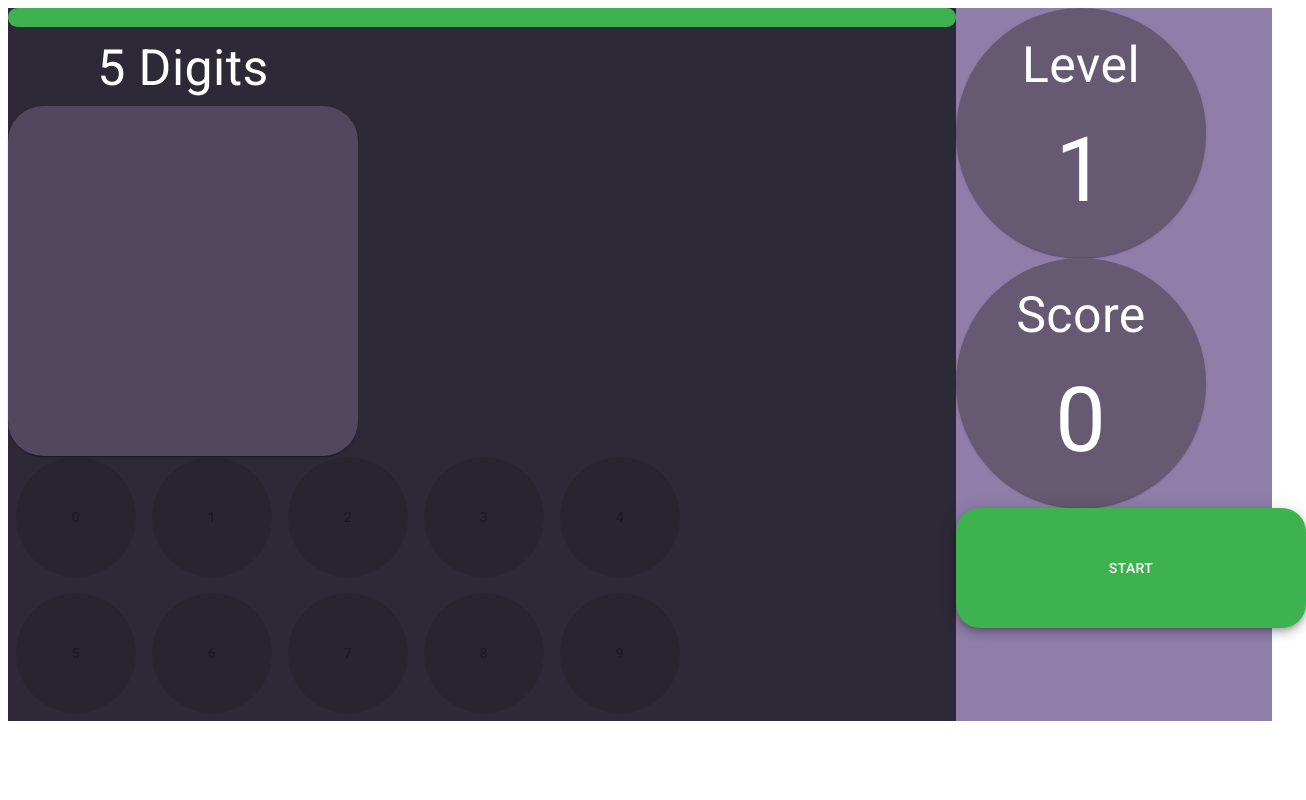
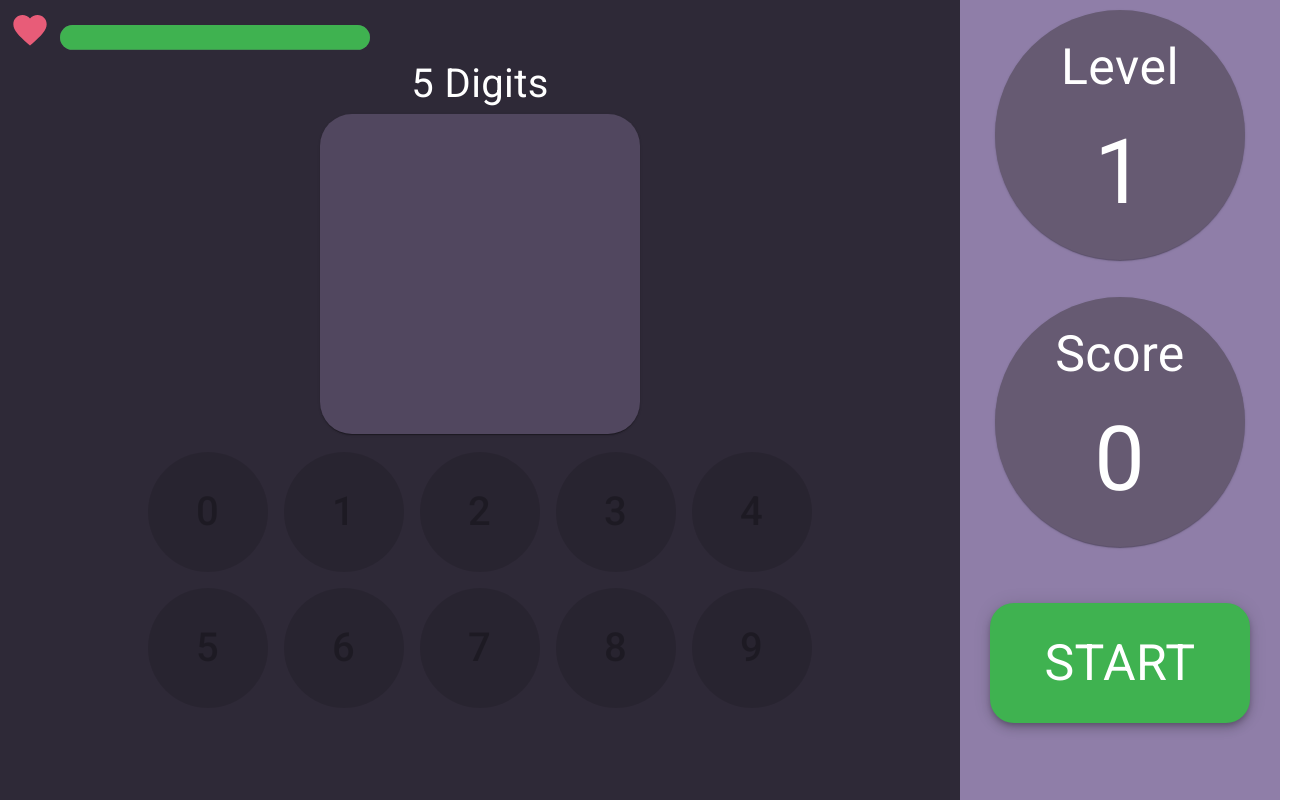
Before and after one commit to ViacheslavBobrov/DigitSpanTest, a React (Create React App) app: page / in a window 1280 px wide. Shown: the whole page, 1306 px wide, since content can reach past the window. Built offline with nearby package versions, Linux system fonts and the light colour scheme.

Commit message:
Design finished

```diff
--- a/package.json
+++ b/package.json
@@ -4,6 +4,7 @@
   "private": true,
   "dependencies": {
     "@material-ui/core": "^4.6.1",
+    "@material-ui/icons": "^4.5.1",
     "@types/jest": "24.0.23",
     "@types/node": "12.12.11",
     "@types/react": "16.9.11",
@@ -13,6 +14,7 @@
     "react": "^16.12.0",
     "react-dom": "^16.12.0",
     "react-scripts": "3.2.0",
+    "react-transition-group": "^4.3.0",
     "typeface-roboto": "0.0.75",
     "typescript": "3.7.2"
   },
--- a/src/App.tsx
+++ b/src/App.tsx
@@ -2,21 +2,24 @@ import React from "react";
 import DigitGenerator from "./components/DigitGenerator";
 import DigitKeyboard from "./components/DigitKeyboard";
 import RoundStatistic from "./components/RoundStatistic";
-import Fab from '@material-ui/core/Fab';
+import Box from '@material-ui/core/Box';
 import Grid from '@material-ui/core/Grid';
-import { Line } from 'rc-progress';
+import HealthBar from './components/HealthBar';
 import 'typeface-roboto';
-
+import StartButton from "./components/StartButton";
+import { CSSTransition } from 'react-transition-group';
+import './index.css'
 
 
 
 class App extends React.Component<{}, {
-	digitsSequence: number[], score: number, level: number, health: number,
+	digitsSequence: number[], score: number, level: number, health: number, currentSymbol: any,
 	isRoundOngoing: boolean, isSequenceNotGenerated: boolean
 }> {
 
 	private currentStep: number;
 	private sequenceLength: number;
+	private isGameOver: boolean;
 
 
 
@@ -28,22 +31,27 @@ class App extends React.Component<{}, {
 			score: 0,
 			level: 1,
 			health: 3,
+			currentSymbol: "",
 			isRoundOngoing: false,
 			isSequenceNotGenerated: true
 		}
 
 		this.currentStep = 0;
 		this.sequenceLength = 5;
+		this.isGameOver = false;
 	}
 
 	setTimeInterval(callback: any, delay: number) {
 		var i = 0;
 		var intervalId = setInterval(() => {
-			callback();
-			if (++i === this.sequenceLength) {
-				this.setState({ isSequenceNotGenerated: false })
+			if (i === this.sequenceLength) {
+				this.setState({ isSequenceNotGenerated: false, currentSymbol: "" })
 				clearInterval(intervalId);
+			} else {
+				callback();
+				i++;
 			}
+
 		}, delay);
 	}
 
@@ -52,7 +60,8 @@ class App extends React.Component<{}, {
 	generateNextDigit() {
 		const nextNumber: number = Math.floor(Math.random() * 10);
 		this.setState({
-			digitsSequence: this.state.digitsSequence.concat(nextNumber)
+			digitsSequence: this.state.digitsSequence.concat(nextNumber),
+			currentSymbol: nextNumber
 		})
 
 	}
@@ -60,14 +69,21 @@ class App extends React.Component<{}, {
 	resetRound(score: number, level: number, newSequenceLength: number, health: number) {
 		this.currentStep = 0;
 		this.sequenceLength = newSequenceLength;
-		this.setState({ isRoundOngoing: false })
-		this.setState({ isSequenceNotGenerated: true })
-		this.setState({ digitsSequence: [], score: score, level: level, health: health });
+		this.setState({
+			digitsSequence: [], score: score, level: level, health: health,
+			isSequenceNotGenerated: true, isRoundOngoing: false
+		});
 
 	}
 
 	handleStartBtnClick() {
-		this.resetRound(0, 0, 5, 3);
+		if (this.isGameOver) {
+			this.resetRound(0, 1, 5, 3);
+			this.isGameOver = false;
+		} else {
+			this.resetRound(this.state.score, this.state.level, this.sequenceLength, this.state.health);
+		}
+
 		this.setState({ isRoundOngoing: true })
 		this.setTimeInterval(() => this.generateNextDigit(), 200);
 	}
@@ -75,19 +91,20 @@ class App extends React.Component<{}, {
 	handleDigitBtnClick(currentStepActualDigit: number) {
 		const currentStepExpectedDigit = this.state.digitsSequence[this.currentStep]
 		if (currentStepExpectedDigit === currentStepActualDigit) {
-			this.setState({ score: this.state.score + 1 });
+			this.setState({ score: this.state.score + 1, currentSymbol: currentStepExpectedDigit });
 			this.currentStep++
 		} else {
 			if (this.state.health > 1) {
-				this.setState({ health: this.state.health - 1 });
+				this.setState({ health: this.state.health - 1, currentSymbol: 'X' });
 			} else {
-				this.setState({ health: 0, isRoundOngoing: false });
-				alert('Game over');
+				this.setState({ health: 0, isRoundOngoing: false, isSequenceNotGenerated: true });
+				this.isGameOver = true;
 			}
 
 		}
 
 		if (this.currentStep === this.sequenceLength) {
+			this.setState({ currentSymbol: 'V' });
 			this.resetRound(this.state.score, this.state.level + 1, this.sequenceLength + 1, this.state.health)
 		}
 	}
@@ -95,23 +112,28 @@ class App extends React.Component<{}, {
 
 	render() {
 		const digitsSequence: number[] = this.state.digitsSequence;
-		const newDigit: number = digitsSequence[digitsSequence.length - 1]//First is NONE!
-
-
+		//const newDigit: any = this.state.isSequenceNotGenerated ? digitsSequence[digitsSequence.length - 1] : "";
+		console.log(digitsSequence)
 		return (
-			<Grid container component="main">
-				<Grid item xs={9} sm={9} md={9} style={{backgroundColor: '#2E2937'}}>
-					<Line percent={this.state.health * 100 / 3} strokeWidth={2} trailWidth={2} strokeColor="#3FB250" trailColor="#51475F" />
-					<DigitGenerator newDigit={newDigit} sequenceLength={this.sequenceLength}/><br />
-					<DigitKeyboard onClick={(digit: number) => this.handleDigitBtnClick(digit)} disabled={this.state.isSequenceNotGenerated} />
+			<Grid container component="main" style={{ height: '100vh', margin: 0, border: 0 }}>
+				<Grid item xs={9} sm={9} md={9} style={{ backgroundColor: '#2E2937' }}>
+					<HealthBar health={this.state.health} />
+					<CSSTransition
+						in={true}
+						timeout={350}
+						classNames="display"
+						unmountOnExit
+						appear
+					>
+						<DigitGenerator newDigit={this.state.currentSymbol} sequenceLength={this.sequenceLength} />
+					</CSSTransition>
+					<DigitKeyboard onClick={(digit: number) => this.handleDigitBtnClick(digit)}
+						disabled={this.state.isSequenceNotGenerated} />
 				</Grid>
-				<Grid item xs={3} sm={3} md={3} style={{backgroundColor: '#8F7EA8'}}>
+				<Grid item xs={3} sm={3} md={3} style={{ backgroundColor: '#8F7EA8' }}>
 					<RoundStatistic text={'Level'} level={this.state.level} />
 					<RoundStatistic text={'Score'} level={this.state.score} />
-					<Fab variant="extended" color="primary" aria-label="add" style={{ minWidth: '350px', minHeight: '120px', backgroundColor: '#3FB250' }}
-						onClick={this.handleStartBtnClick} disabled={this.state.isRoundOngoing}>
-						Start
-        			</Fab>
+					<StartButton onClick={this.handleStartBtnClick} disabled={this.state.isRoundOngoing} />
 				</Grid>
 			</Grid>
 		);
--- a/src/components/DigitGenerator.tsx
+++ b/src/components/DigitGenerator.tsx
@@ -1,29 +1,46 @@
 import React from "react";
 import Paper from '@material-ui/core/Paper';
 import Typography from '@material-ui/core/Typography';
+import Done from '@material-ui/icons/Done';
+import '../index.css'
 
 
-function DigitGenerator(props: any) {
+class DigitGenerator extends React.Component<{ sequenceLength: number, newDigit: any }, { content: any }> {
+
+    constructor(props: any) {
+        super(props);
+        this.state = { content: "" }
+    }
+
+
+    render() {
         const roundBox = {
-        height: 350,
-        width: 350,
+            height: 320,
+            width: 320,
             rounded: true,
             borderRadius: '10%',
             backgroundColor: '#51475F',
             color: '#3FB250'
         }
+        const symbolColor = this.props.newDigit !== 'X' ? '#3FB250' : '#E85C78'
+        const doneIcon = (<Done style={{ color: '#3FB250', width: '70%', height: '70%', margin: '15%' }} />)
+        const digitSymbol = (<Typography align='center' style={{ fontSize: '200px', color: symbolColor }}>
+            {this.props.newDigit}
+        </Typography>);
+        const nextSymbol = this.props.newDigit === 'V' ? doneIcon : digitSymbol
+
         return (
-        <div style={{ height: 400, width: 350}}>
-            <Typography align='center' style={{ fontSize: '50px', color: 'white' }}>
-                {props.sequenceLength} Digits
+
+            <div style={{ height: 360, width: 320, margin: 'auto' }}>
+                <Typography align='center' style={{ fontSize: '40px', color: 'white' }}>
+                    {this.props.sequenceLength} Digits
                 </Typography>
                 <Paper style={roundBox} >
-                <Typography align='center' style={{ fontSize: '220px' }}>
-                    {props.newDigit}
-                </Typography>
+                    {nextSymbol}
                 </Paper>
             </div>
         );
     }
+}
 
 export default DigitGenerator;
--- a/src/components/DigitKeyboard.tsx
+++ b/src/components/DigitKeyboard.tsx
@@ -5,12 +5,11 @@ import Fab from '@material-ui/core/Fab';
 const useStyles = makeStyles(theme => ({
     margin: {
         margin: theme.spacing(1),
-        maxWidth: '120px',
-        maxHeight: '120px',
         minWidth: '120px',
         minHeight: '120px',
         backgroundColor: '#8F7EAA',
-        color: 'white'
+        color: 'white',
+        fontSize: '40px'
     },
 }));
 
@@ -32,14 +31,13 @@ class DigitKeyboard extends React.Component<{ onClick: any, disabled: boolean },
 
     render() {
         return (
-            <div>
-                <div>
+            <div style={{ padding: '30px', display:'block', textAlign: 'center'}}>
+                <div >
                     {this.renderKey(0)}
                     {this.renderKey(1)}
                     {this.renderKey(2)}
                     {this.renderKey(3)}
                     {this.renderKey(4)}
-                    <br />
                 </div>
                 <div>
                     {this.renderKey(5)}
@@ -47,7 +45,6 @@ class DigitKeyboard extends React.Component<{ onClick: any, disabled: boolean },
                     {this.renderKey(7)}
                     {this.renderKey(8)}
                     {this.renderKey(9)}
-                    <br />
                 </div>
             </div>
         );
--- /dev/null
+++ b/src/components/HealthBar.tsx
@@ -0,0 +1,18 @@
+import React from "react";
+import { Line } from 'rc-progress';
+import { Box, Typography } from "@material-ui/core";
+import Favorite from '@material-ui/icons/Favorite';
+
+function HealthBar(props: any) {
+    const healthColor: string = props.health > 0 ? "#3FB250" : "#E85C78"
+    return (
+        <Box width={1 / 3}>
+            <div style={{ whiteSpace: 'nowrap', padding: '10px 0px 0px 10px' }}>
+                <Favorite style={{ color: '#E85C78', width: '40px', height: '40px', marginRight: '10px'}} />
+                <Line percent={props.health * 100 / 3} strokeWidth={8} trailWidth={8} strokeColor={healthColor} trailColor="#51475F" />
+            </div>
+        </Box>
+    );
+}
+
+export default HealthBar;
--- a/src/components/RoundStatistic.tsx
+++ b/src/components/RoundStatistic.tsx
@@ -1,6 +1,7 @@
 import React from "react";
 import Paper from '@material-ui/core/Paper';
 import Typography from '@material-ui/core/Typography';
+import { Box } from "@material-ui/core";
 
 function RoundStatistic(props: any) {
     const roundBox = {
@@ -9,9 +10,11 @@ function RoundStatistic(props: any) {
         rounded: true,
         borderRadius: '50%',
         backgroundColor: '#665A72',
-        color: 'white'
+        color: 'white',
+        margin: 'auto'
     }
     return (
+        <Box style={{padding: '10px'}} height={1/3}>
             <Paper style={roundBox} >
                 <Typography align='center' style={{ paddingTop: '20px', fontSize: '50px' }}>
                     {props.text}
@@ -20,6 +23,7 @@ function RoundStatistic(props: any) {
                     {props.level}
                 </Typography>
             </Paper>
+        </Box>
     );
 }
 
--- /dev/null
+++ b/src/components/StartButton.tsx
@@ -0,0 +1,21 @@
+import React from "react";
+import { Box, Typography, Fab } from "@material-ui/core";
+
+function StartButton(props: any) {
+
+    return (
+        <Box style={{ padding: '30px' }} >
+
+            <Fab variant="extended" color="primary" aria-label="add"
+                style={{ minWidth: '80%', minHeight: '120px', backgroundColor: '#3FB250', margin: 'auto', width: '100%' }}
+                onClick={props.onClick} disabled={props.disabled}>
+                <Typography align='center' style={{ fontSize: '50px' }}>
+                    Start
+                </Typography>
+            </Fab>
+
+        </Box >
+    );
+}
+
+export default StartButton;
--- a/src/index.css
+++ b/src/index.css
@@ -1,14 +1,33 @@
-.fadeOut{
-    opacity:0;
-    width:0;
-    height:0;
-    transition: width 0.5s 0.5s, height 0.5s 0.5s, opacity 0.5s;
+body {
+    margin: 0;
+    padding: 0;
+}
+
+.digit-generator {
+    opacity: 0;
+    animation-name: opacityOn;
+    animation-duration: 0.2s;
+    -webkit-animation-name: opacityOn; /* Safari 4.0 - 8.0 */
+    -webkit-animation-duration: 0.2s; /* Safari 4.0 - 8.0 */
+}
+
+@-webkit-keyframes opacityOn {
+    from {
+        opacity: 0;
+    }
+    to {
+        opacity: '100%';
+    }
 
 }
-.fadeIn{
-    opacity:1;
-    width:100px;
-    height:100px;
-    transition: width 0.5s, height 0.5s, opacity 0.5s 0.5s;
+
+
+@keyframes opacityOn {
+    from {
+        opacity: 0;
+    }
+    to {
+        opacity: '100%';
+    }
 
 }
```
Also changed, not shown: 1 other file (tests, documents, lock files or other folders). Lines whose indentation alone changed are shown as unchanged.
